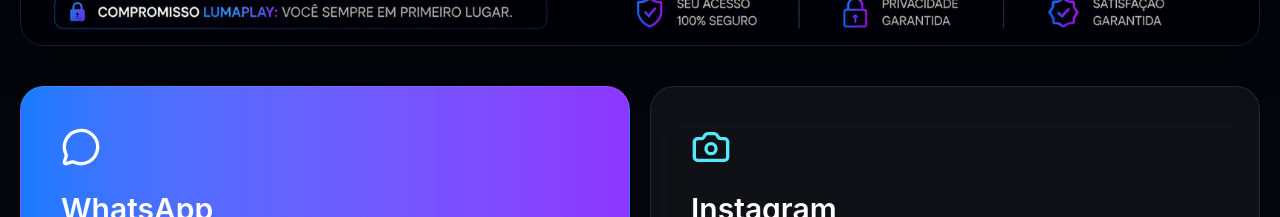
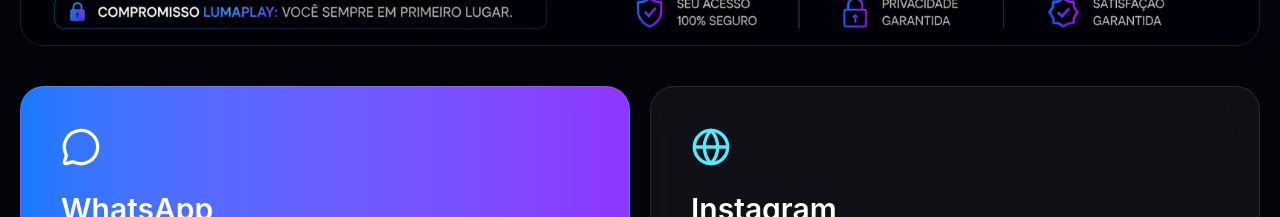
Before and after one commit to FelipeAlves07/lumaplay, a React (Vite) app: page /contato in a window 1280 px wide. Shown: the part 1000-1217 px from the top of the page. Built offline with nearby package versions, Linux system fonts and the light colour scheme.

Commit message:
fix contact icon

```diff
--- a/src/pages/Contact.tsx
+++ b/src/pages/Contact.tsx
@@ -1,5 +1,5 @@
 import { Link } from "react-router-dom";
-import { MessageCircle, Headphones, Camera } from "lucide-react";
+import { MessageCircle, Headphones, Globe } from "lucide-react";
 import { motion } from "framer-motion";
 
 import logoIcon from "../assets/logo-icon.png";
@@ -115,7 +115,7 @@
               backdrop-blur-xl
             "
           >
-            <Camera className="h-10 w-10 text-cyan-300" />
+            <Globe className="h-10 w-10 text-cyan-300" />
 
             <h2 className="mt-6 text-2xl md:text-3xl font-semibold">
               Instagram
```
